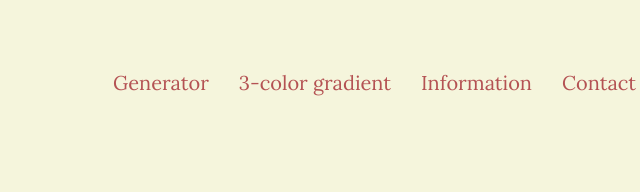
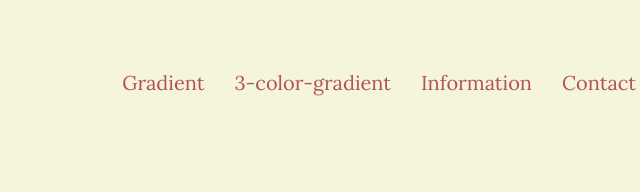
Before and after one commit to Matusbh/Gradient-Creator, a website built with Vite: page index.html in a window 1280 px wide. Shown: the top 192 px of the page, 528-1168 px from the left. Built offline with nearby package versions, Linux system fonts and the light colour scheme.

Commit message:
Update index.html

```diff
--- a/index.html
+++ b/index.html
@@ -66,8 +66,8 @@
 
         <nav aria-label="Main navigation">
           <ul>
-            <li><a href="./index.html">Generator</a></li>
-            <li><a href="./3-colors.html">3-color gradient</a></li>
+            <li><a href="./index.html">Gradient</a></li>
+            <li><a href="./3-colors.html">3-color-gradient</a></li>
             <li><a href="./Info.html">Information</a></li>
             <li><a href="./Contacto.html">Contact</a></li>
           </ul>
```
